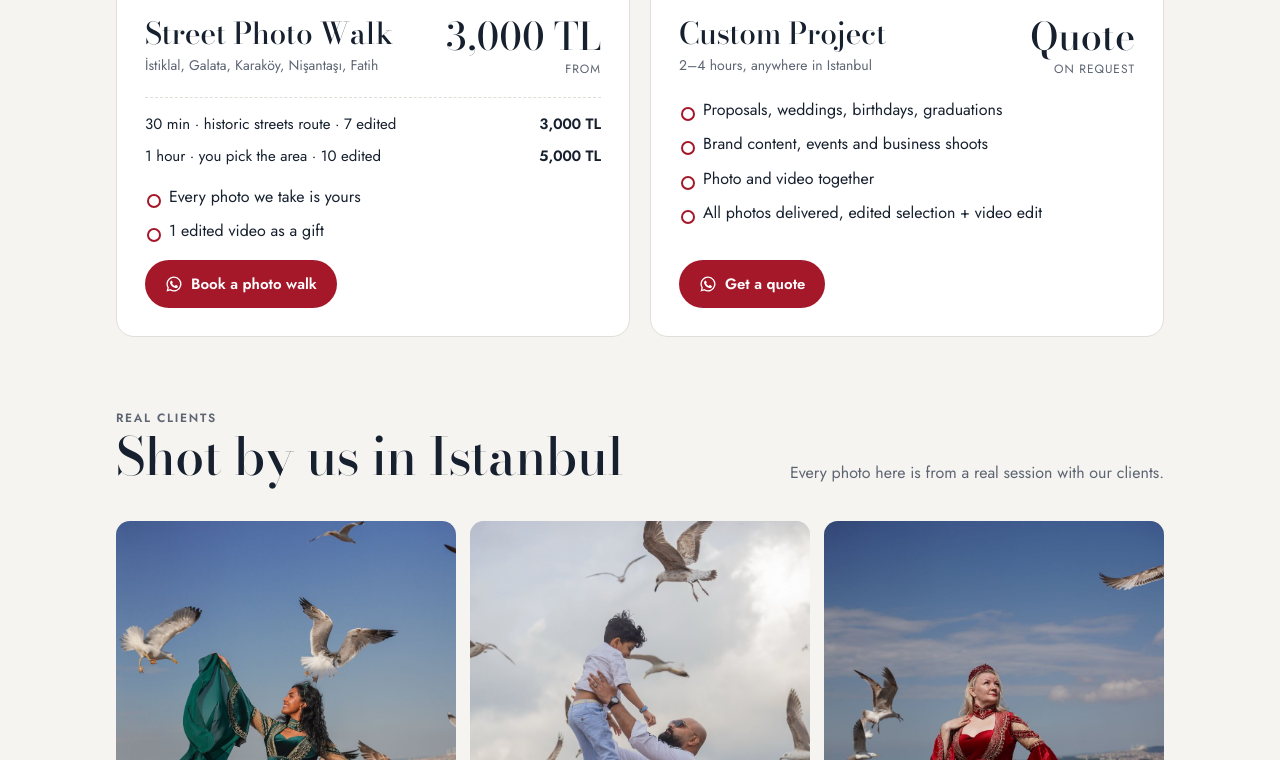
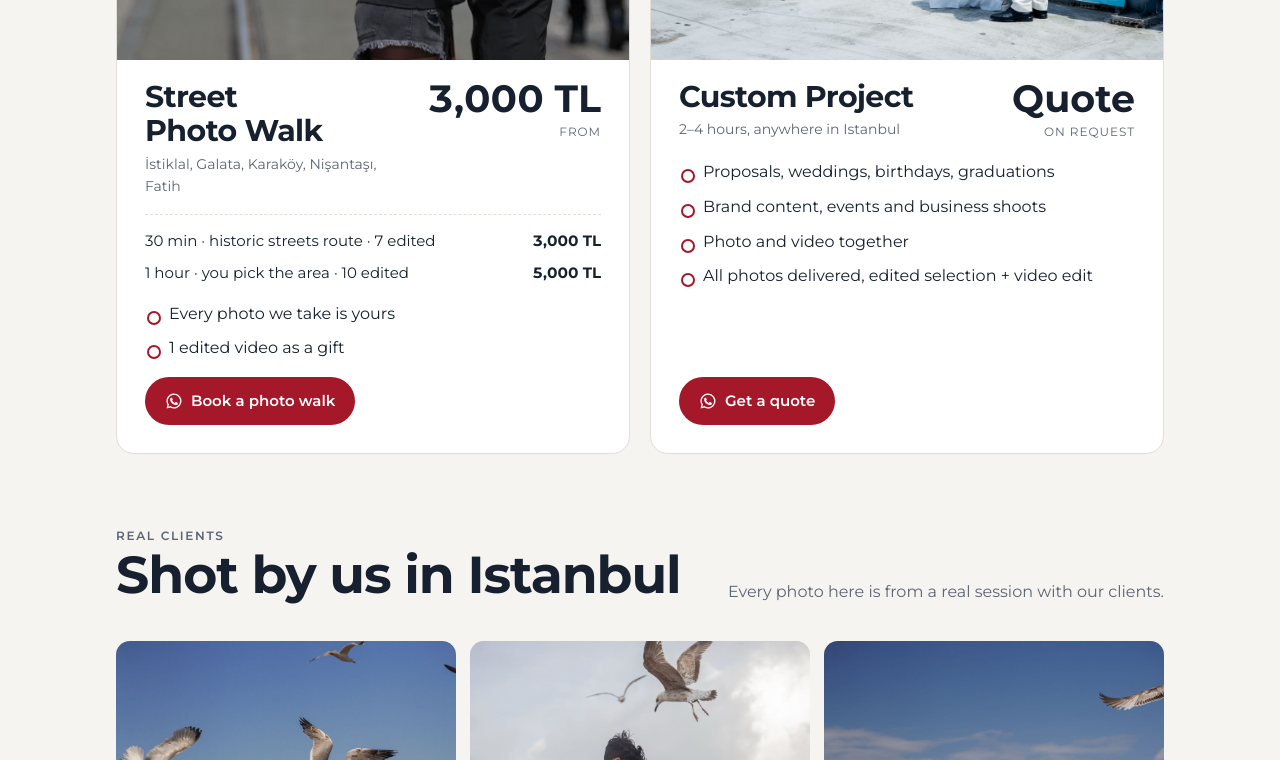
Before and after one commit to kanansalimli/istanbulphotovideo-site, a plain HTML site: page index.html in a window 1280 px wide. Shown: the part 3658-4418 px from the top of the page. Drawn offline with nearby package versions, Linux system fonts and the light colour scheme.

Commit message:
Switch site font to Montserrat
Co-Authored-By: Claude Opus 5.5 <noreply@anthropic.com>
Claude-Session: https://claude.ai/code/session_01GJeVeuCUp3KZhp9xTtq5N7

```diff
--- a/index.html
+++ b/index.html
@@ -7,7 +7,7 @@
 <title>Istanbul Photo Video</title>
 <meta name="description" content="Private photographer in Istanbul. Rooftop & flying dress shoots, Galata and Ortaköy sessions, street photos on İstiklal. Message us on WhatsApp.">
 <link rel="preconnect" href="https://fonts.googleapis.com">
-<link rel="stylesheet" href="https://fonts.googleapis.com/css2?family=Bodoni+Moda:opsz,wght@6..96,500;6..96,600&family=Jost:wght@400;500;600&display=swap">
+<link rel="stylesheet" href="https://fonts.googleapis.com/css2?family=Montserrat:wght@400;500;600;700;800&display=swap">
 <style>
 :root{padding-top:env(safe-area-inset-top,0px);padding-bottom:env(safe-area-inset-bottom,0px)}
 body{margin:0}
@@ -24,8 +24,8 @@ img{max-width:100%}
   --tram-ink:#ffffff;
   --sea:#1d3a5c;
   --gold:#b98a3e;
-  --display:"Bodoni Moda", "Didot", Georgia, serif;
-  --body:"Jost", system-ui, -apple-system, "Segoe UI", sans-serif;
+  --display:"Montserrat", system-ui, -apple-system, "Segoe UI", sans-serif;
+  --body:"Montserrat", system-ui, -apple-system, "Segoe UI", sans-serif;
 }
 @media (prefers-color-scheme: dark){:root:not([data-theme="light"]){
   --bg:#0f141c;--surface:#171e29;--ink:#eef0f3;--muted:#a3aab6;--line:#283142;
@@ -38,7 +38,7 @@ img{max-width:100%}
 body{background:var(--bg);color:var(--ink);font-family:var(--body);font-size:16px;line-height:1.6}
 a{color:inherit}
 .wrap{max-width:1080px;margin:0 auto;padding-left:max(16px, env(safe-area-inset-left, 0px));padding-right:max(16px, env(safe-area-inset-right, 0px))}
-h1,h2,h3{font-family:var(--display);font-weight:500;line-height:1.1;letter-spacing:-.01em;text-wrap:balance;margin:0}
+h1,h2,h3{font-family:var(--display);font-weight:700;line-height:1.15;letter-spacing:-.02em;text-wrap:balance;margin:0}
 .eyebrow{font-size:12px;font-weight:600;letter-spacing:.14em;text-transform:uppercase;color:var(--tram)}
 p{margin:0}
 :focus-visible{outline:3px solid var(--gold);outline-offset:3px;border-radius:4px}
@@ -103,7 +103,7 @@ header{position:sticky;top:env(safe-area-inset-top,0px);z-index:9;background:col
 .cf-card img{width:100%;height:100%;object-fit:cover;display:block;pointer-events:none;user-select:none}
 .cf-cap{position:absolute;inset:auto 0 0 0;padding:60px 20px 20px;background:linear-gradient(transparent,rgba(0,0,0,.78));display:grid;gap:2px;text-align:left}
 .cf-cap small{color:var(--gold);font-weight:600;letter-spacing:.1em;font-size:13px}
-.cf-cap b{font-family:var(--display);font-weight:500;font-size:clamp(22px,4.2vw,28px);line-height:1.15}
+.cf-cap b{font-family:var(--display);font-weight:700;font-size:clamp(22px,4.2vw,28px);line-height:1.15}
 .cf-cap em{font-style:normal;font-size:15px;opacity:.9}
 .cf-nav{position:absolute;top:50%;transform:translateY(-50%);z-index:30;width:46px;height:46px;border-radius:50%;border:0;background:rgba(0,0,0,.45);color:#fff;font-size:30px;line-height:1;cursor:pointer;display:grid;place-items:center}
 .cf-nav.prev{left:max(12px,env(safe-area-inset-left,0px))}.cf-nav.next{right:max(12px,env(safe-area-inset-right,0px))}
@@ -130,7 +130,7 @@ section{padding-block:72px}
 .pkg h3{font-size:30px}
 .pkg .where{font-size:14px;color:var(--muted);margin-top:4px}
 .price{text-align:right;flex:none}
-.price b{font-family:var(--display);font-weight:500;font-size:38px;line-height:1;display:block;font-variant-numeric:tabular-nums}
+.price b{font-family:var(--display);font-weight:700;font-size:38px;line-height:1;display:block;font-variant-numeric:tabular-nums}
 .price small{font-size:12px;color:var(--muted);text-transform:uppercase;letter-spacing:.08em}
 .badge{display:inline-block;background:var(--gold);color:#1a1206;font-size:11px;font-weight:700;letter-spacing:.12em;text-transform:uppercase;padding:5px 10px;border-radius:999px;align-self:flex-start}
 .pkg ul{margin:0;padding:0;list-style:none;display:grid;gap:9px}
```
